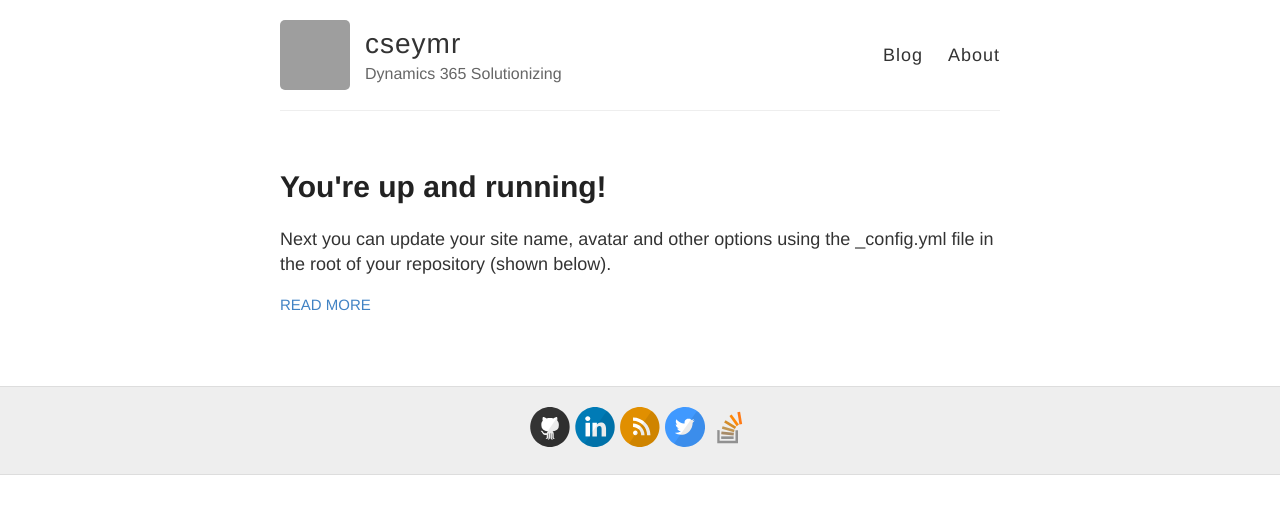
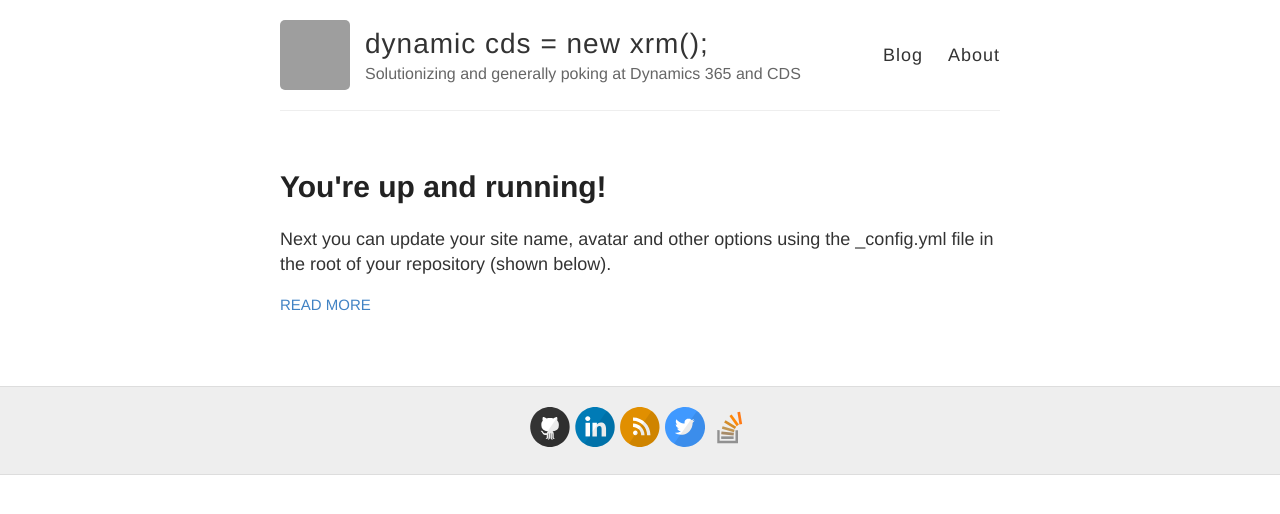
Before and after one commit to cseymr/cseymr.github.io, a Jekyll site: the page built from index.html, in a window 1280 px wide. Shown: the top 514 px of the page. Built offline with Jekyll 4.4.1, drawn with Linux system fonts in a browser that asks for light colours; grey boxes are pictures that could not be loaded.

Commit message:
Update _config.yml
Updated title

```diff
--- a/_config.yml
+++ b/_config.yml
@@ -3,10 +3,10 @@
 #
 
 # Name of your site (displayed in the header)
-name: cseymr
+name: dynamic cds = new xrm();
 
 # Short bio or description (displayed in the header)
-description: Dynamics 365 Solutionizing
+description: Solutionizing and generally poking at Dynamics 365 and CDS
 
 # URL of your avatar or profile pic (you could use your GitHub profile pic)
 avatar: https://github.com/cseymr.png
```
